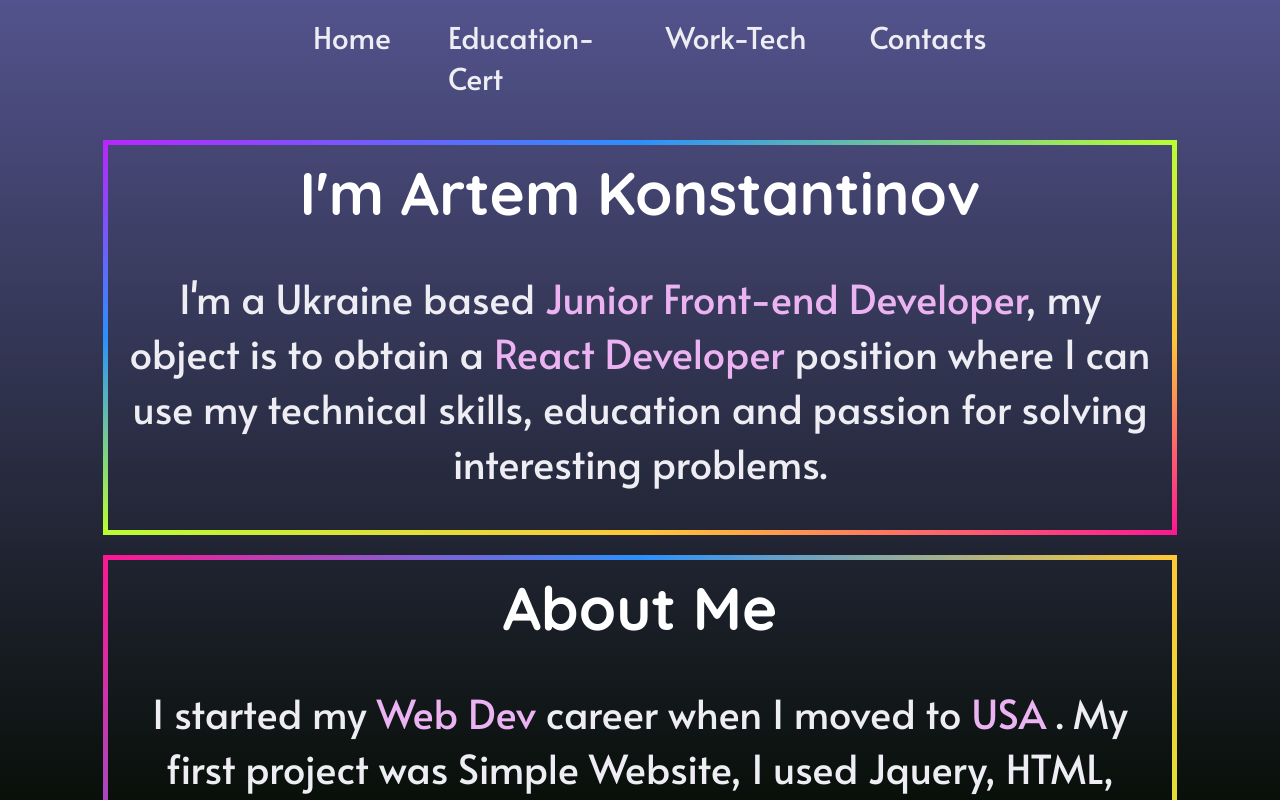
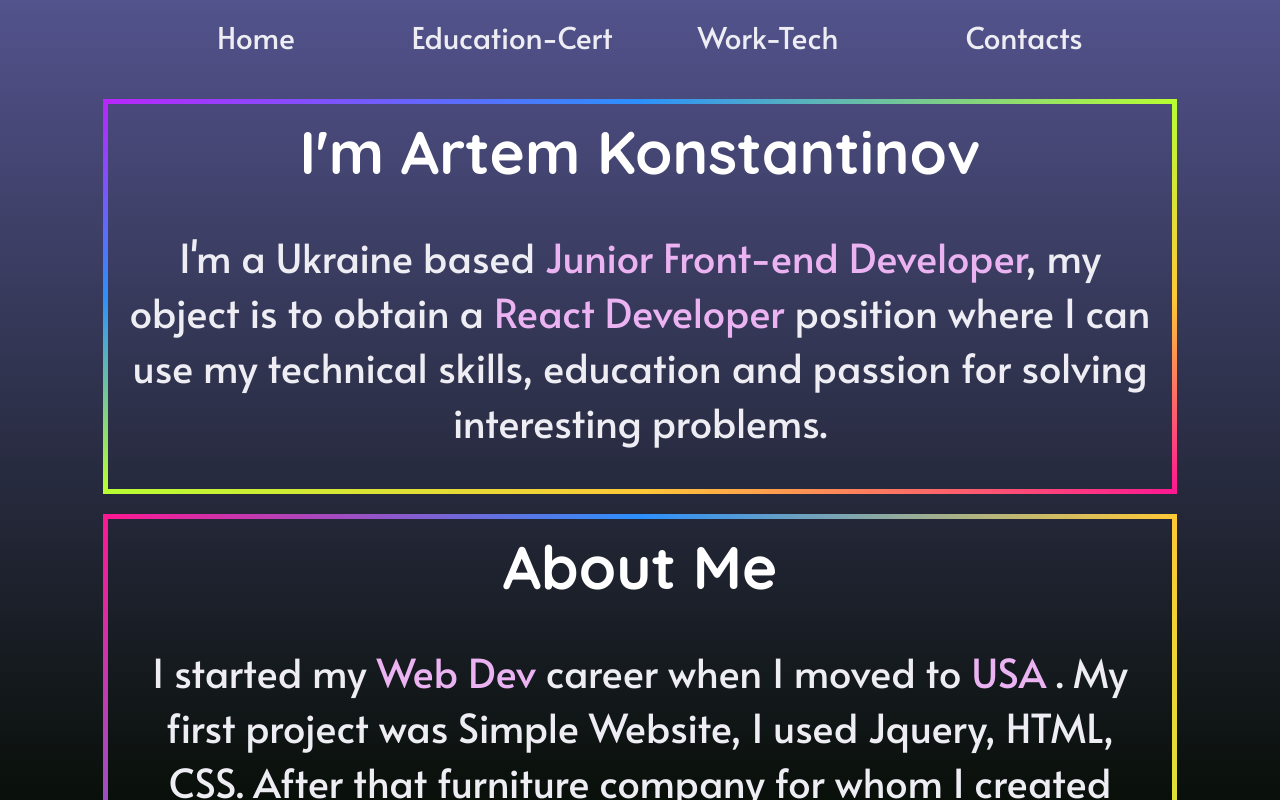
Before and after one commit to vito666/react-portfolio, a React (Create React App) app: page / in a window 1280 px wide. Shown: the top 800 px of the page. Built offline with nearby package versions, Linux system fonts and the light colour scheme.

Commit message:
fixed styles in Header Component

```diff
--- a/src/Components/Header.jsx
+++ b/src/Components/Header.jsx
@@ -34,10 +34,13 @@ const PageHeader = styled.div`
     li {
       display: flex;
       justify-content: center;
-      width: 15vw;
+      width: 20vw;
       list-style-type: none;
       @media (max-width: 1150px) {
         width: 23vw;
+      }
+      @media (max-width: 900px) {
+        width: 100%;
       }
     }
   }
```
